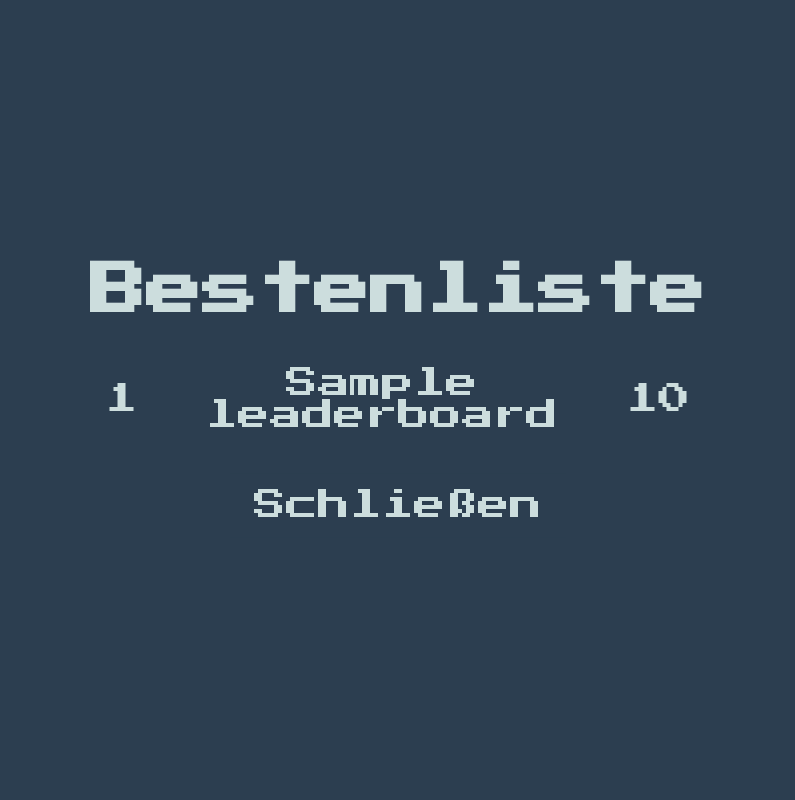
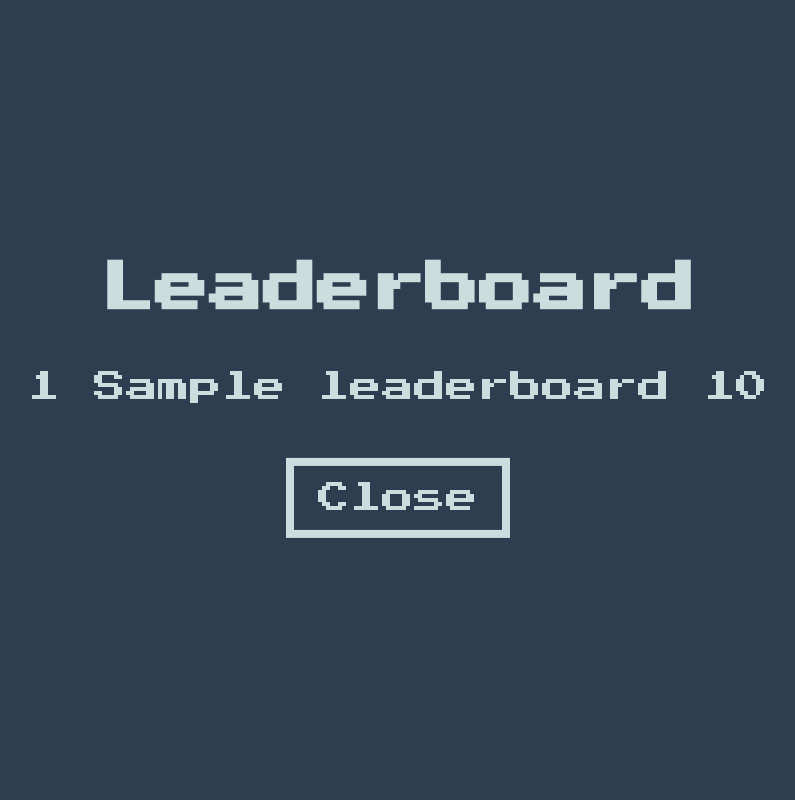
Before and after one commit to LeoHerrmann/snek, a Flask app: page / in a window 1280 px wide, after a click on "Leaderboard". Shown: the whole page, without its empty margins (242-1037 px from the left). Run offline with Flask 2, Linux system fonts and the light colour scheme; tables that the repository leaves empty hold one stand-in row (values such as "Sample post").

Commit message:
Layout and Design overhaul

```diff
--- a/static/script.js
+++ b/static/script.js
@@ -123,7 +123,7 @@ var starter = {
 				display();
 			}
 			else {
-				$("#gameOverScoreLabel").text("Punkzahl: " + score);
+				$("#gameOverScoreLabel").text("Score: " + score);
 				$("#startScreen").fadeIn(200);
 				$("#startScreen h1").text("Game Over");
 				$("#startScreen #gameOverScoreLabel").css("display", "block");
@@ -270,14 +270,14 @@ function display() {
 
 
 
-function applySettings() {
+/*function applySettings() {
 	gridSize = parseInt($("#gridSizeInput").val());
 	speed = parseInt($("#speedInput").val());
 
 	if (gridSize < 2) {
 		gridSize = 2;
 	}
-}
+}*/
 
 
 
@@ -308,17 +308,17 @@ function enterLeaderboard() {
 		var allowedCharacters = "abcdefghijklmnopqrstuvwxyzABCDEFGHIJKLMNOPQRSTUVWXYZ0123456789";
 
 		if (name.length > 30 || name.length == 0) {
-			valid = "Der Name muss zwischen 1 und 30 Zeichen beinhalten.";
+			valid = "The name must be between 1 and 30 characters long.";
 		}
 
 		for (letter in name) {
 			if (allowedCharacters.indexOf(name[letter]) == -1) {
-				valid = "Der Name darf keine Sonderzeichen enthalten.";
+				valid = "The name must not contain any special characters.";
 			}
 		}
 
 		if (parseInt(score) != score) {
-			valid = "Ungültige Punktzahl";
+			valid = "Invalid score";
 		}
 
 		return valid
--- a/static/styles.css
+++ b/static/styles.css
@@ -1,14 +1,40 @@
+:root {
+    --factor: 1.3;
+    --base: 4vmin;
+    --space-5: calc(var(--factor) * var(--space-4));
+    --space-4: calc(var(--factor) * var(--space-3));
+    --space-3: calc(var(--factor) * var(--space-2));
+    --space-2: calc(var(--factor) * var(--space-1));
+    --space-1: calc(var(--factor) * var(--space-0));
+    --space-0: var(--base);
+}
+
+
+
 @font-face {
 	font-family:"PressStart2P";
 	src:url("PressStart2P.ttf");
 }
 
+
+
 html {
 	font-family:"PressStart2P", sans-serif;
 	touch-action:none;
 	background-color:#2c3e50;
+	font-size:4vmin;
 }
 
+
+h1, h2 {
+	margin: 0;
+}
+h1 {
+	font-size: var(--space-5);
+}
+h2 {
+	font-size: var(--space-2);
+}
 
 
 button {
@@ -19,7 +45,8 @@ button {
 	background-color:#cdd;
 	color:#2c3e50;
 	padding:2vmin 3vmin 2vmin 3vmin;
-	transition-duration:0.2s;
+	border: 1vmin solid #cdd;
+	transition: color 0.2s, background-color 0.2s;
 }
 button:active {
 	background-color:#2c3e50;
@@ -32,11 +59,6 @@ button.secondary {
 button.secondary:active {
 	background-color:#cdd;
 	color:#2c3e50;
-}
-
-h1 {
-	font-size:7vmin;
-	margin-top:0;
 }
 
 
@@ -101,7 +123,13 @@ h1 {
 	top:50%;
 	left:50%;
 	transform:translate(-50%, -50%);
-	font-size:4vmin;
+	width: 100%;
+	max-height: 100%;
+	overflow-y: auto;
+	overflow-x: hidden;
+	padding: var(--space-0);
+	scroll-padding-bottom: var(--space-0);
+	box-sizing: border-box;
 }
 
 
@@ -109,26 +137,28 @@ h1 {
 #startScreen {
 	display:block;
 }
-#startScreen h1 {
-	font-size:15vmin;
+#startScreen > .content > * + *  {
+	margin-top: var(--space-2);
 }
-#startScreen #buttonGrid {
-	display:inline-grid;
-	grid-template-rows:1fr;
-	grid-template-columns:repeat(3, 1fr);
-	justify-content:center;
+#startScreen #buttonContainer {
+	display: inline-flex;
+	height: var(--space-5);
 }
-#startScreen #buttonGrid > button {
-	margin:2vmin;
-	line-height:0;
-	font-size:5vmin;
+#startScreen #buttonContainer > button {
+	height: 100%;
 }
-#startScreen #buttonGrid > #startButton {
-	font-size:9vmin;
-	margin:0;
+#startScreen #buttonContainer > #startButton {
+	width: var(--space-5);
+	margin-right: var(--space-0);
+	padding: 0;
+	font-size: var(--space-2);
+}
+#startButton::before {
+	line-height: var(--space-3);
 }
 #startScreen #gameOverScoreLabel {
 	display:none;
+	margin: var(--space-2) 0 0 0;
 }
 
 
@@ -145,14 +175,26 @@ h1 {
 
 
 
+#leaderboardScreen > .content > * + * {
+	margin: var(--space-2) 0 0 0;
+}
 #leaderboardScreen table {
 	display:inline-block;
+	border-spacing: var(--space-0) 0;
+}
+#leaderboardScreen table > tr + tr > td {
+	padding-top: var(--space-0);
 }
 #leaderboardScreen table td {
-	padding:1vh 2vw 1vh 2vw;
 	max-width:60vw;
 	overflow:hidden;
 	text-overflow:ellipsis;
+}
+
+
+
+#enterLeaderboardScreen > .content > * + * {
+	margin: var(--space-2) 0 0 0;
 }
 #enterLeaderboardScreen input {
 	width:50vmin;
--- a/templates/index.html
+++ b/templates/index.html
@@ -10,6 +10,8 @@
 		<script src="{{url_for('static', filename='script.js')}}"></script>
 	</head>
 
+
+
 	<body>
 		<div id="grid">
 			<p id="scoreLabel">0</p>
@@ -21,21 +23,22 @@
 			<div class="content">
 				<h1>Snek</h1>
 
-				<p id="gameOverScoreLabel">Punktzahl: 123</p><br/>
+				<p id="gameOverScoreLabel">Score: 123</p>
 
-				<div id="buttonGrid">
-					<button class="icon-cog secondary" onclick="$('#settingsScreen').fadeIn(200);"></button>
+				<!--<button class="icon-cog secondary" onclick="$('#settingsScreen').fadeIn(200);"></button>-->
 
+				<div id="buttonContainer">
 					<button id="startButton" class="icon-play" onclick="starter.prepare();"></button>
 
-					<button class="icon-chart-bar secondary" onclick="$('#leaderboardScreen').fadeIn(200);refreshLeaderboardScreen();"></button>
+					<button class="secondary" onclick="$('#leaderboardScreen').fadeIn(200);refreshLeaderboardScreen();">
+				Leaderboard</button>
 				</div>
 			</div>
 		</div>
 
 
 
-		<div id="settingsScreen" class="popup">
+		<!--<div id="settingsScreen" class="popup">
 			<div class="content">
 				<h1>Einstellungen</h1>
 
@@ -47,18 +50,19 @@
 				<button onclick="$('#settingsScreen').fadeOut(200);" class="secondary">Schließen</button>
 				<button onclick="applySettings();$('#settingsScreen').fadeOut(200);">Speichern</button>
 			</div>
-		</div>
+		</div>-->
 
 
 
 		<div id="leaderboardScreen" class="popup">
 			<div class="content">
-				<h1>Bestenliste</h1>
+				<h2>Leaderboard</h2>
 
 				<table></table>
-				<br/><br/>
 
-				<button class="secondary" onclick="$('#leaderboardScreen').fadeOut(200);">Schließen</button>
+				<br/>
+
+				<button class="secondary" onclick="$('#leaderboardScreen').fadeOut(200);">Close</button>
 			</div>
 		</div>
 
@@ -66,18 +70,20 @@
 
 		<div id="enterLeaderboardScreen" class="popup">
 			<div class="content">
-				<h1>Gratulation!</h1>
-				<p>Du gehörst zu den 10 Besten!<br/><br/>Gib deinen Namen ein, um in die Bestenliste eingetragen zu werden.</p>
+				<h2>Congrats!</h2>
+
+				<p>You belong to the ten best!</p>
+				<p>Enter your name to be included into the leaderboard.</p>
 
 				<label for="name">Name: </label>
-				<input id="nameInput" name="name" pattern="[A-Za-z0-9]+" maxlength="30" autocomplete="off" required/><br/>
+				<input id="nameInput" name="name" pattern="[A-Za-z0-9]+" maxlength="30" autocomplete="off" required/>
 
-				<p id="statusIndicator"><br/></p>
+				<p id="statusIndicator"></p>
 
-				<p>
-					<button class="secondary" onclick="closeLeaderboardScreen();">Nein</button>
-					<button onclick="enterLeaderboard();">Eintragen</button>
-				</p>
+				<div>
+					<button class="secondary" onclick="closeLeaderboardScreen();">Dismiss</button>
+					<button onclick="enterLeaderboard();">Enter</button>
+				</div>
 			</div>
 		</div>
 	</body>
```
Also changed, not shown: changelog.txt.
